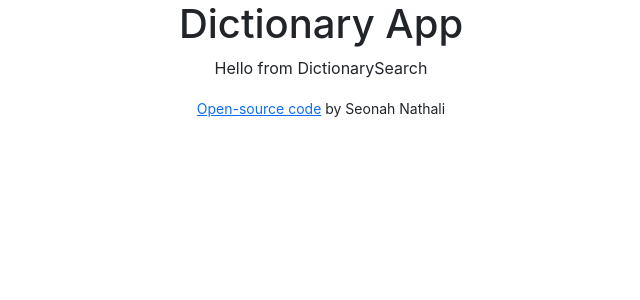
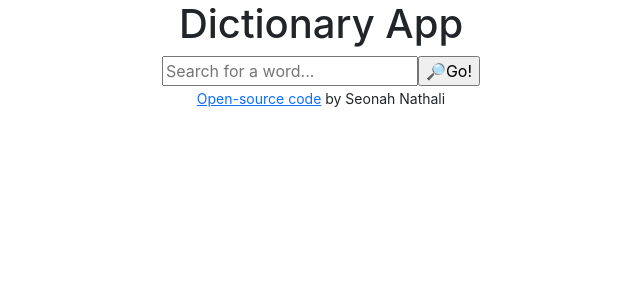
Before and after one commit to Pari-Pt/react-dictionary, a React (Create React App) app: page / in a window 1280 px wide. Shown: the top 300 px of the page, without its empty margins (319-959 px from the left). Built offline with nearby package versions, Linux system fonts and the light colour scheme.

Commit message:
Created basic form with search bar

```diff
--- a/src/DictionarySearch.js
+++ b/src/DictionarySearch.js
@@ -4,6 +4,10 @@ import "./DictionarySearch.css";
 export default function DictionarySearch(){
     return (
         <div className="DictionarySearch">
-            <p>Hello from DictionarySearch</p>
+            <form>
+                <input type="search" className="search-engine" placeholder="Search for a word..." />
+                <input type="submit" className="search-submit-btn" value="🔎Go!" />
+            </form>
+
         </div>);
 }
```
